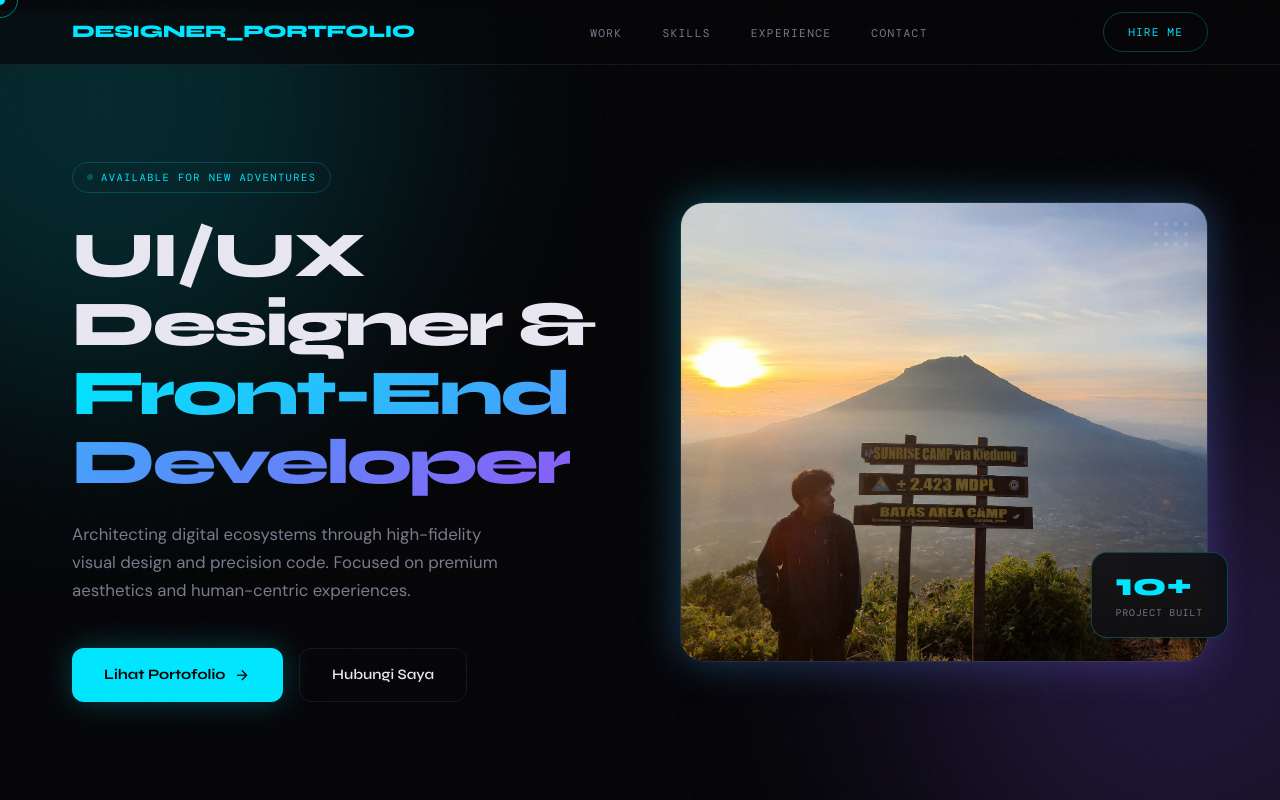
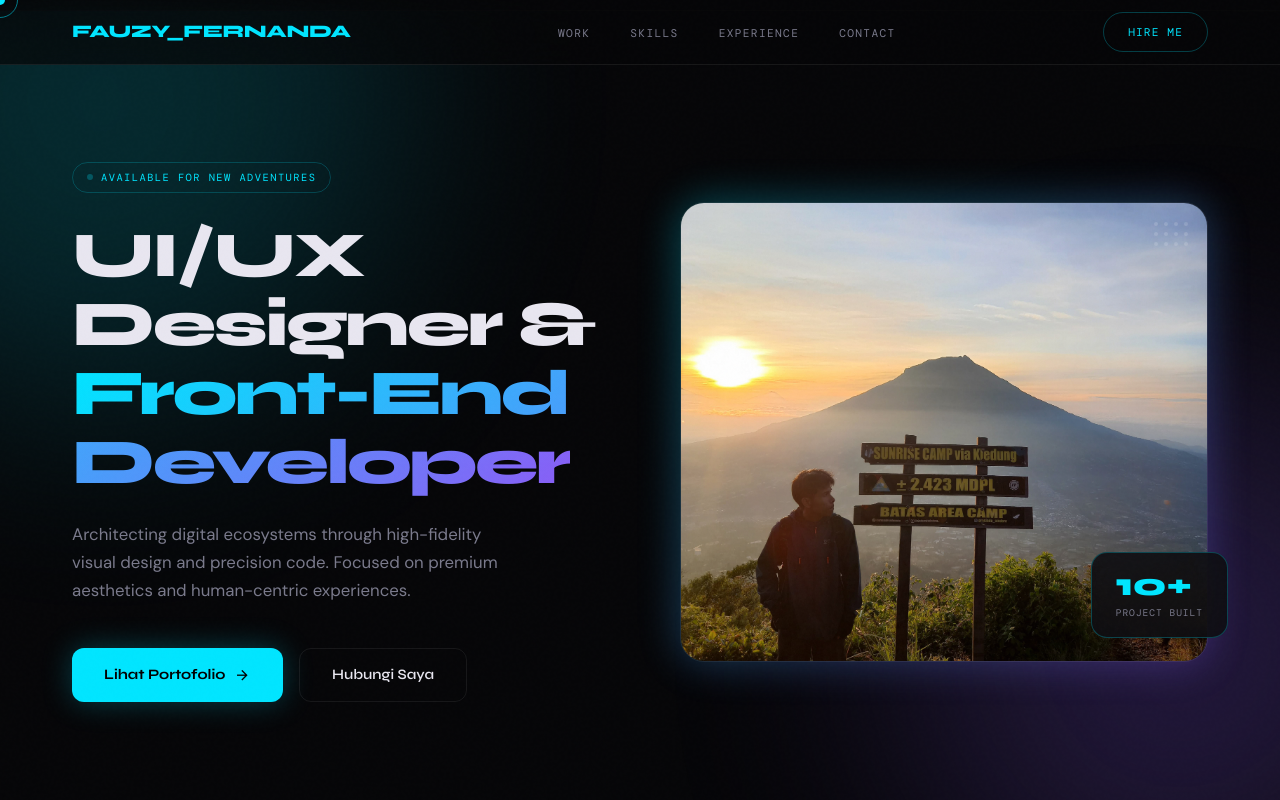
Before and after one commit to fauzi252019-hub/Portofolio-Saya, a plain HTML site: page index.html in a window 1280 px wide. Shown: the top 800 px of the page. Drawn offline with nearby package versions, Linux system fonts and the light colour scheme; a web font is replaced by a local one.

Commit message:
Update index.html

```diff
--- a/index.html
+++ b/index.html
@@ -1360,7 +1360,7 @@
   <!-- HEADER -->
   <header id="header">
     <nav class="container">
-      <div class="nav-logo">DESIGNER_PORTFOLIO</div>
+      <div class="nav-logo">FAUZY_FERNANDA</div>
       <ul class="nav-links">
         <li><a href="#work">Work</a></li>
         <li><a href="#skills">Skills</a></li>
```
